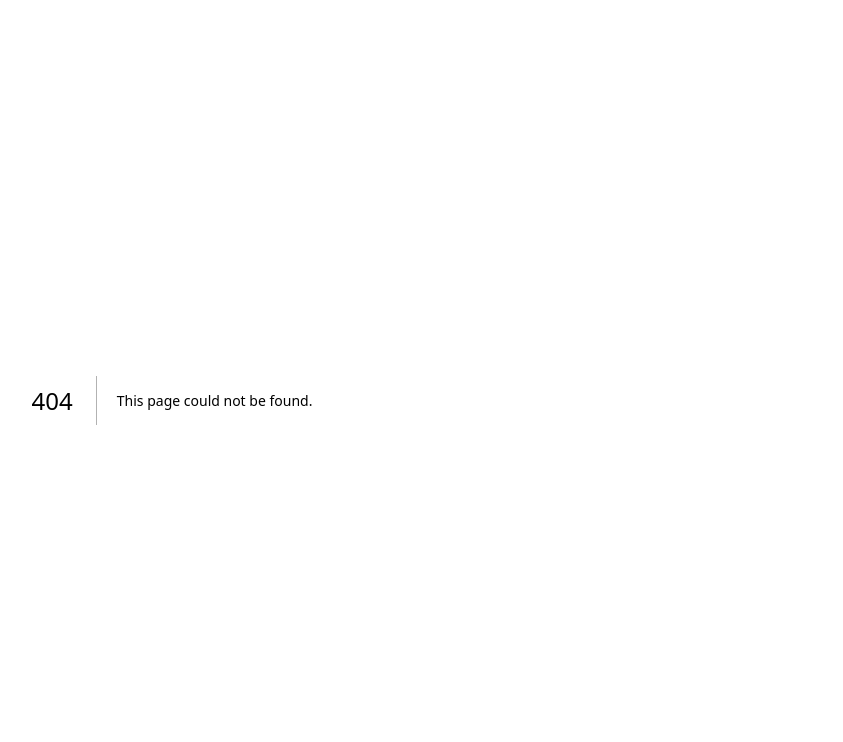
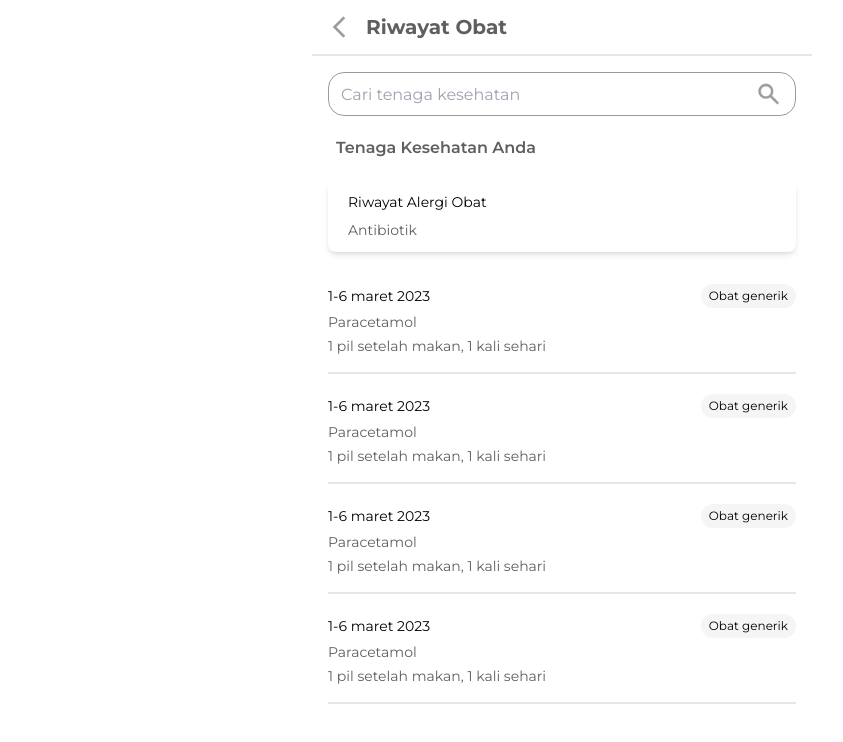
Before and after one commit to Personal-Health-Record/frontend, a Next.js app: page /pengingat/riwayat in a window 1280 px wide. Before the commit this address had no page. Shown: the top 742 px of the page, without its empty margins (78-921 px from the left). Built offline with nearby package versions, Linux system fonts and the light colour scheme.

Commit message:
feat:: riwayat obat

```diff
--- /dev/null
+++ b/src/app/components/Title/index.tsx
@@ -0,0 +1,9 @@
+interface Props {
+  text: string;
+}
+
+const Title = ({ text }: Props) => {
+  return <h3 className="font-semibold text-mainGrey pl-2">{text}</h3>;
+};
+
+export default Title;
--- /dev/null
+++ b/src/app/pengingat/components/CardObat/index.tsx
@@ -0,0 +1,19 @@
+const CardObat = () => {
+  return (
+    <div className="flex flex-col gap-1 border-b-2 pb-4">
+      <div className="flex justify-between items-center">
+        <p className="text-sm">1-6 maret 2023</p>
+        <p className="text-xs bg-superLightGrey px-2 py-1 rounded-xl">
+          Obat generik
+        </p>
+      </div>
+
+      <p className="text-sm text-mainGrey">Paracetamol</p>
+      <p className="text-sm text-mainGrey">
+        1 pil setelah makan, 1 kali sehari
+      </p>
+    </div>
+  );
+};
+
+export default CardObat;
--- /dev/null
+++ b/src/app/pengingat/components/CardRiwayat/index.tsx
@@ -0,0 +1,10 @@
+const CardRiwayat = () => {
+  return (
+    <div className="flex flex-col shadow-md py-3 px-5 rounded-lg mb-3 gap-2">
+      <p className="text-sm">Riwayat Alergi Obat</p>
+      <p className="text-sm text-mainGrey">Antibiotik</p>
+    </div>
+  );
+};
+
+export default CardRiwayat;
--- /dev/null
+++ b/src/app/pengingat/components/SearchBar/index.tsx
@@ -0,0 +1,21 @@
+import Image from "next/image";
+
+const SearchBar = () => {
+  return (
+    <div className="relative">
+      <input
+        className="border border-lightGrey w-full px-3 h-11 rounded-2xl focus:outline-none focus:border-blue-500"
+        placeholder="Cari tenaga kesehatan"
+      />
+      <Image
+        src="/images/search.png"
+        alt=""
+        width={30}
+        height={30}
+        className="absolute top-2 right-3"
+      />
+    </div>
+  );
+};
+
+export default SearchBar;
--- /dev/null
+++ b/src/app/pengingat/riwayat/page.tsx
@@ -0,0 +1,27 @@
+import Header from "@/app/components/Header";
+import SearchBar from "../components/SearchBar";
+import Title from "@/app/components/Title";
+import CardObat from "../components/CardObat";
+import CardRiwayat from "../components/CardRiwayat";
+
+const RiwayatObat = () => {
+  return (
+    <div className="flex flex-col">
+      <Header title="Riwayat Obat" />
+
+      <div className="flex flex-col w-full px-4 py-4 gap-5">
+        <SearchBar />
+
+        <Title text="Tenaga Kesehatan Anda" />
+        <CardRiwayat />
+
+        <CardObat />
+        <CardObat />
+        <CardObat />
+        <CardObat />
+      </div>
+    </div>
+  );
+};
+
+export default RiwayatObat;
```
